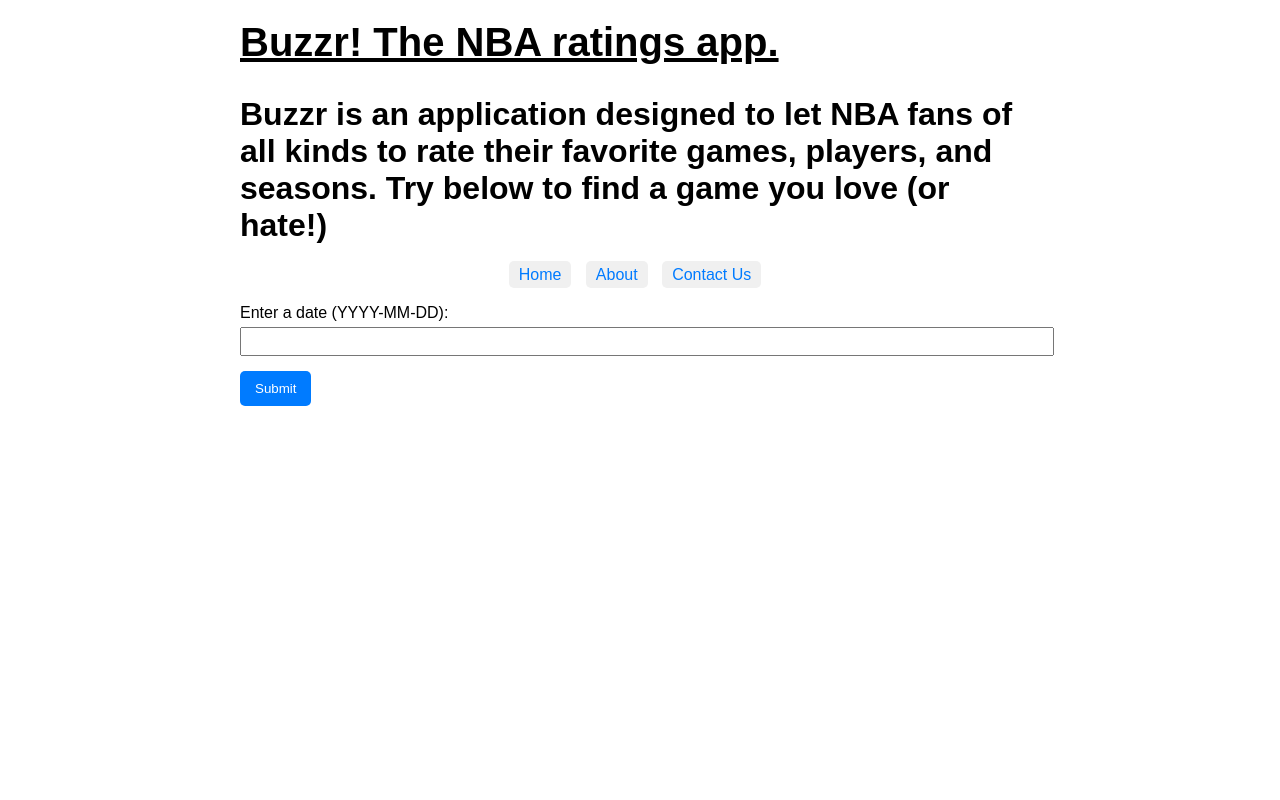
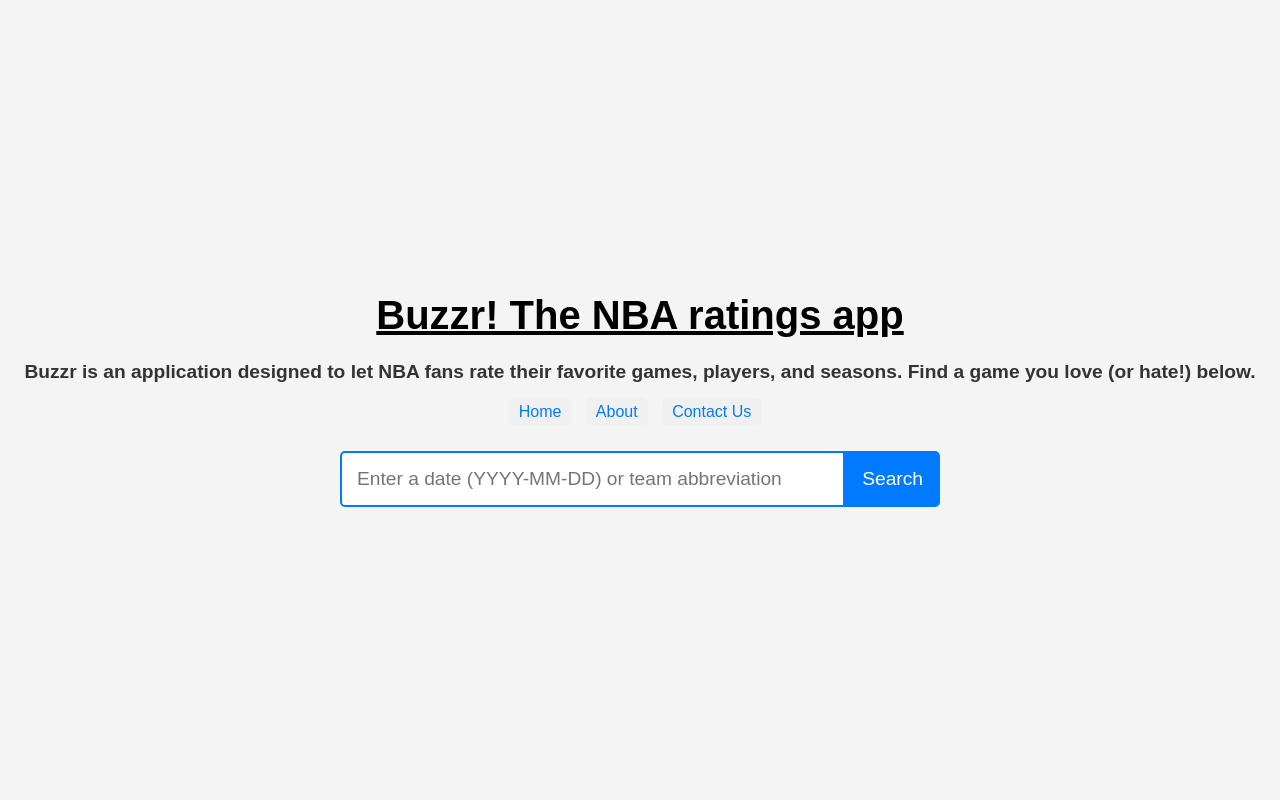
Before and after one commit to benstager/NBA_app, a Flask app: page / in a window 1280 px wide. Run offline with Flask 3, Linux system fonts and the light colour scheme; parts of the project's set-up code (start-up, migrations or seed data) failed here and were passed over.

Commit message:
web page updates

```diff
--- a/templates/index.html
+++ b/templates/index.html
@@ -8,21 +8,28 @@
         body {
             font-family: Arial, sans-serif;
             margin: 0;
-            padding: 20px;
+            padding: 0;
+            display: flex;
+            flex-direction: column;
+            align-items: center;
+            justify-content: center;
+            height: 100vh;
+            background-color: #f4f4f4;
+        }
+        .container {
+            text-align: center;
         }
         h1.title {
-            font-size: 2.5em; /* Adjust the size as needed */
+            font-size: 2.5em;
             text-decoration: underline;
-            text-align: left;
+            text-align: center;
             margin: 0;
             padding-bottom: 10px;
         }
-        .container {
-            max-width: 800px;
-            margin: auto;
-        }
-        nav {
-            margin-top: 20px;
+        h1.body {
+            font-size: 1.2em;
+            margin-bottom: 20px;
+            color: #333;
         }
         nav ul {
             list-style: none;
@@ -44,29 +51,45 @@
             background-color: #007bff;
             color: white;
         }
-        form {
-            margin-top: 20px;
+        .search-bar-container {
+            display: flex;
+            justify-content: center;
+            align-items: center;
+            margin-top: 30px;
         }
-        label {
-            display: block;
-            margin-top: 10px;
+        .search-bar-container form {
+            width: 100%;
+            max-width: 600px;
+            display: flex;
+            align-items: center;
         }
-        input[type="text"], input[type="number"] {
-            width: 100%;
-            padding: 5px;
-            margin-top: 5px;
+        .search-bar-container input[type="text"] {
+            width: calc(100% - 110px);
+            padding: 15px;
+            font-size: 1.2em;
+            border: 2px solid #007bff;
+            border-radius: 5px 0 0 5px;
+            outline: none;
         }
-        button {
-            margin-top: 15px;
-            padding: 10px 15px;
+        .search-bar-container button {
+            padding: 15px;
+            font-size: 1.2em;
             background-color: #007bff;
             color: white;
-            border: none;
-            border-radius: 5px;
+            border: 2px solid #007bff;
+            border-radius: 0 5px 5px 0;
             cursor: pointer;
+            outline: none;
         }
-        button:hover {
+        .search-bar-container button:hover {
             background-color: #0056b3;
+        }
+        .results-container {
+            margin-top: 40px;
+            text-align: left;
+            max-width: 600px;
+            margin-left: auto;
+            margin-right: auto;
         }
         ul {
             list-style: none;
@@ -75,12 +98,28 @@
         li {
             margin-bottom: 10px;
         }
+        .submit-button {
+            padding: 15px;
+            font-size: 1.2em;
+            background-color: #007bff;
+            color: white;
+            border: 2px solid #007bff;
+            border-radius: 5px;
+            cursor: pointer;
+            outline: none;
+            display: block;
+            margin-top: 20px;
+            width: 100%;
+        }
+        .submit-button:hover {
+            background-color: #0056b3;
+        }
     </style>
 </head>
 <body>
     <div class="container">
-        <h1 class="title">Buzzr! The NBA ratings app. </h1>
-        <h1 class="body"> Buzzr is an application designed to let NBA fans of all kinds to rate their favorite games, players, and seasons. Try below to find a game you love (or hate!)</h1>
+        <h1 class="title">Buzzr! The NBA ratings app</h1>
+        <h1 class="body">Buzzr is an application designed to let NBA fans rate their favorite games, players, and seasons. Find a game you love (or hate!) below.</h1>
         <nav>
             <ul>
                 <li><a href="/">Home</a></li>
@@ -89,35 +128,32 @@
             </ul>
         </nav>
 
+        <div class="search-bar-container">
             <form action="{{ url_for('index') }}" method="POST">
-            <label for="date">Enter a date (YYYY-MM-DD):</label>
-            <input type="text" id="date" name="date" required>
-            <button type="submit">Submit</button>
+                <input type="text" id="criteria" name="criteria" placeholder="Enter a date (YYYY-MM-DD) or team abbreviation" required>
+                <button type="submit">Search</button>
             </form>
+        </div>
 
-        {% if games is not none %}
         {% if games %}
-                <h2>Games on {{ date }}</h2>
+        <div class="results-container">
+            <h2>Games matching "{{ criteria }}"</h2>
             <form action="{{ url_for('rate') }}" method="POST">
-                    <label for="first_name">First Name:</label>
-                    <input type="text" id="first_name" name="first_name" required>
-                    <label for="last_name">Last Name:</label>
-                    <input type="text" id="last_name" name="last_name" required>
+                <input type="text" id="first_name" name="first_name" placeholder="Your first name" required>
+                <input type="text" id="last_name" name="last_name" placeholder="Your last name" required>
                 <ul>
                     {% for game in games %}
                         <li>
-                            {{ loop.index }}. {{ game['MATCHUP'] }} on {{ game['GAME_DATE'] }} ({{ game['OUTCOME'] }})
+                            {{ game['MATCHUP'] }} on {{ game['GAME_DATE'] }} ({{ game['OUTCOME'] }})
                             <input type="hidden" name="game_{{ loop.index }}" value="{{ game['GAME_DATE'] }}|{{ game['MATCHUP'] }}|{{ game['OUTCOME'] }}">
                             <label for="rating_{{ loop.index }}">Rating (1-10):</label>
                             <input type="number" id="rating_{{ loop.index }}" name="rating_{{ loop.index }}" min="1" max="10">
                         </li>
                     {% endfor %}
                 </ul>
-                    <button type="submit">Submit Ratings</button>
+                <button type="submit" class="submit-button">Submit Ratings</button>
             </form>
-            {% else %}
-                <p>No games were played on this date. Please try another date.</p>
-            {% endif %}
+        </div>
         {% endif %}
     </div>
 </body>
```
Lines whose indentation alone changed are shown as unchanged.
